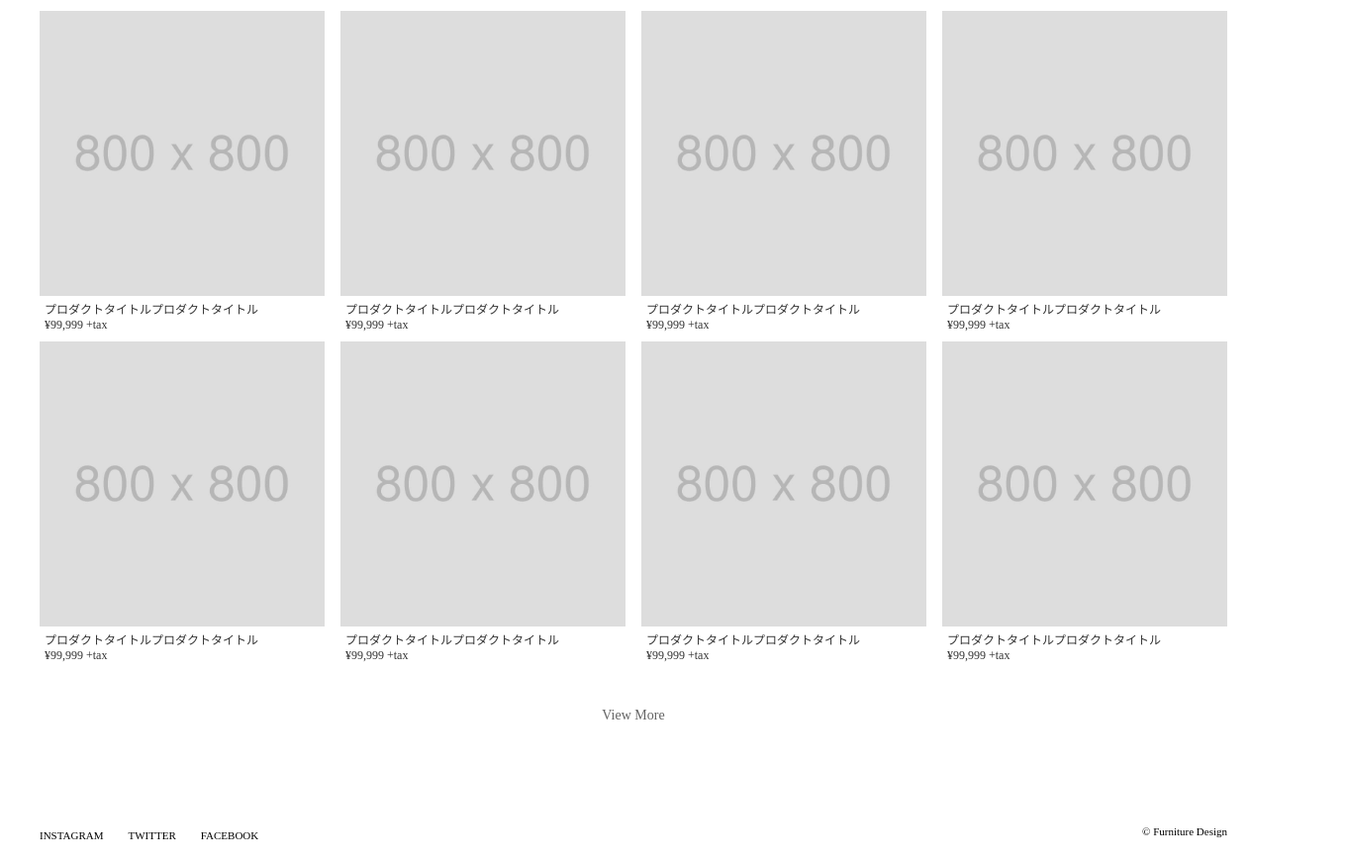
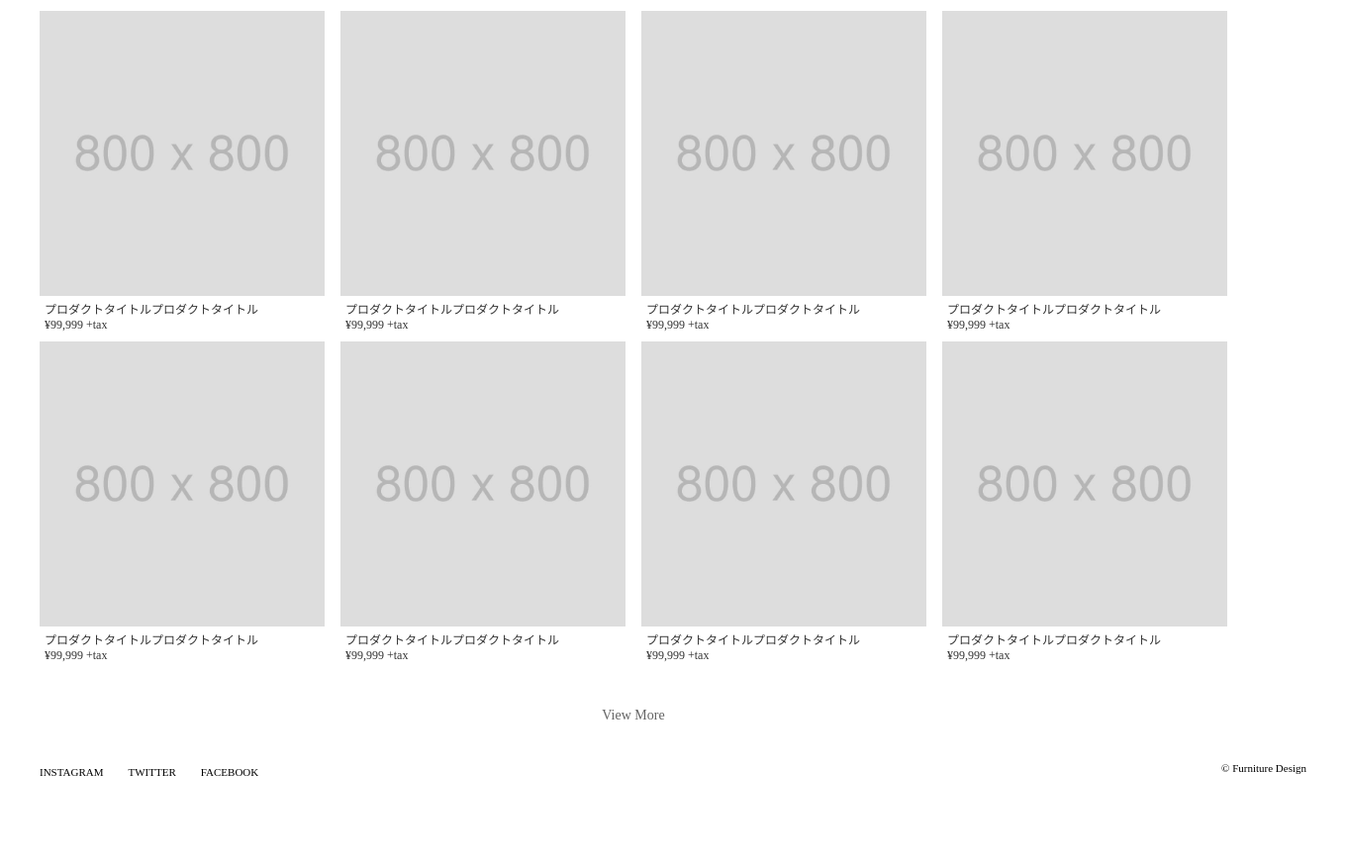
Before and after one commit to kuriyamaEngineer/code-jump-store2-menu, a plain HTML site: page index.html in a window 1280 px wide. Shown: the part 75-950 px from the top of the page at 99% size, 1360 px wide, since content can reach past the window. After the commit the page ends 889 px from the top, so only its background shows below. Drawn offline with nearby package versions, Linux system fonts and the light colour scheme.

Commit message:
20240128 kuriyama 指摘対応　フッターをページの一番下に表示する

```diff
--- a/style.css
+++ b/style.css
@@ -142,10 +142,11 @@ main {
 
 body {
     margin: 0px;
+    position: relative;
+    min-height: 100vh;
 }
 
 .item-wrap a {
-    /* height: 100%; */
     display: block;
     text-decoration: none;
 }
@@ -309,9 +310,15 @@ footer nav {
 
     footer {
         display: flex;
-        padding: 20px 40px 15px 40px;
         justify-content: space-between;
-        height: 26px;
+        position: absolute;
+        bottom: 20px;
+        left: 0;
+        right: 0;
+        width: 100%;
+        max-width: 1360px;
+        margin: 0 auto;
+        padding: 0 40px;
     }
 }
 
```
